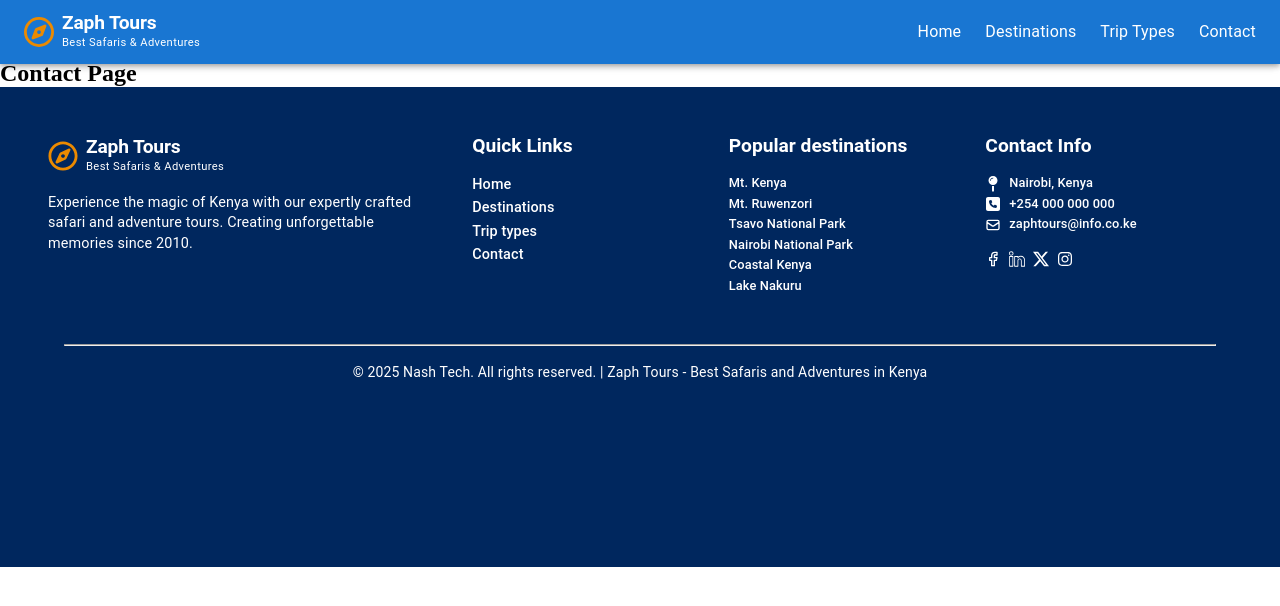
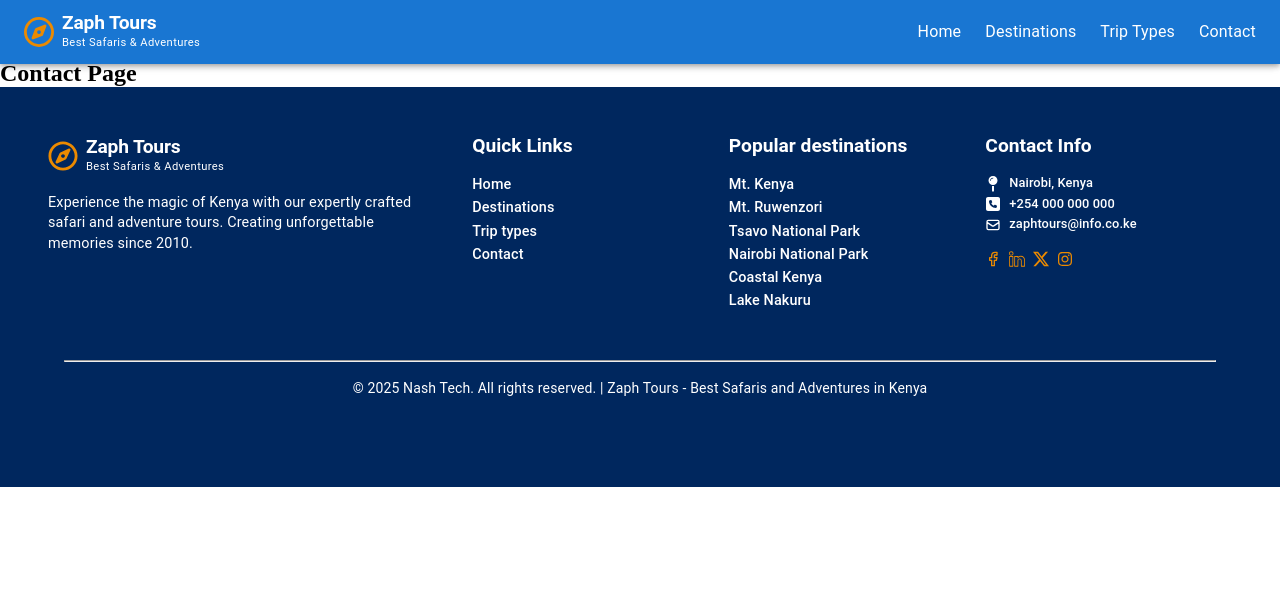
Before and after one commit to NathanaelMutua/zaph-tours, a React (Vite) app: page /contact in a window 1280 px wide. Shown: the top 606 px of the page. Built offline with nearby package versions, Linux system fonts and the light colour scheme.

Commit message:
style: add styling to the footer - add hover effect for Quick Links by adding a className and adding styling in App.css - modify font-size for some elements to suit the appearance - modify the minHeight prop for the main component of the Footer to 50vh

```diff
--- a/src/App.css
+++ b/src/App.css
@@ -13,3 +13,7 @@
 .feature-destination-image:hover {
   scale: 1.4;
 }
+
+.footer-link:hover {
+  color: #eb8a00 !important;
+}
--- a/src/components/Footer.tsx
+++ b/src/components/Footer.tsx
@@ -12,7 +12,7 @@ import { FaMapPin } from "react-icons/fa";
 function Footer() {
   return (
     <Stack
-      minHeight="60vh"
+      minHeight="50vh"
       sx={{ backgroundColor: "rgb(0, 39, 94)" }}
       alignItems="center"
       color="#ffffff"
@@ -52,7 +52,11 @@ function Footer() {
               Quick Links
             </Typography>
             <Typography variant="h6" fontSize="0.9rem">
-              <Link to="/" style={{ textDecoration: "none", color: "#ffffff" }}>
+              <Link
+                to="/"
+                style={{ textDecoration: "none", color: "#ffffff" }}
+                className="footer-link"
+              >
                 Home
               </Link>
             </Typography>
@@ -63,6 +67,7 @@ function Footer() {
                   textDecoration: "none",
                   color: "#ffffff",
                 }}
+                className="footer-link"
               >
                 Destinations
               </Link>
@@ -70,7 +75,12 @@ function Footer() {
             <Typography variant="h6" fontSize="0.9rem">
               <Link
                 to="/trips"
-                style={{ textDecoration: "none", color: "#ffffff" }}
+                style={{
+                  textDecoration: "none",
+                  color: "#ffffff",
+                  transition: "0.3s",
+                }}
+                className="footer-link"
               >
                 Trip types
               </Link>
@@ -81,8 +91,9 @@ function Footer() {
                 style={{
                   textDecoration: "none",
                   color: "#ffffff",
-                  transition: "0.6s",
+                  transition: "0.3s",
                 }}
+                className="footer-link"
               >
                 Contact
               </Link>
@@ -93,22 +104,22 @@ function Footer() {
           <Typography variant="h3" fontSize="1.2rem" fontWeight="bold" pb={2}>
             Popular destinations
           </Typography>
-          <Typography variant="h6" fontSize="0.8rem">
+          <Typography variant="h6" fontSize="0.9rem">
             Mt. Kenya
           </Typography>
-          <Typography variant="h6" fontSize="0.8rem">
+          <Typography variant="h6" fontSize="0.9rem">
             Mt. Ruwenzori
           </Typography>
-          <Typography variant="h6" fontSize="0.8rem">
+          <Typography variant="h6" fontSize="0.9rem">
             Tsavo National Park
           </Typography>
-          <Typography variant="h6" fontSize="0.8rem">
+          <Typography variant="h6" fontSize="0.9rem">
             Nairobi National Park
           </Typography>
-          <Typography variant="h6" fontSize="0.8rem">
+          <Typography variant="h6" fontSize="0.9rem">
             Coastal Kenya
           </Typography>
-          <Typography variant="h6" fontSize="0.8rem">
+          <Typography variant="h6" fontSize="0.9rem">
             Lake Nakuru
           </Typography>
         </Grid>
@@ -136,7 +147,7 @@ function Footer() {
           </Box>
           <Stack
             direction="row"
-            color="#fff"
+            color="#eb8a00"
             alignItems="center"
             spacing={1}
             pt={2}
```
